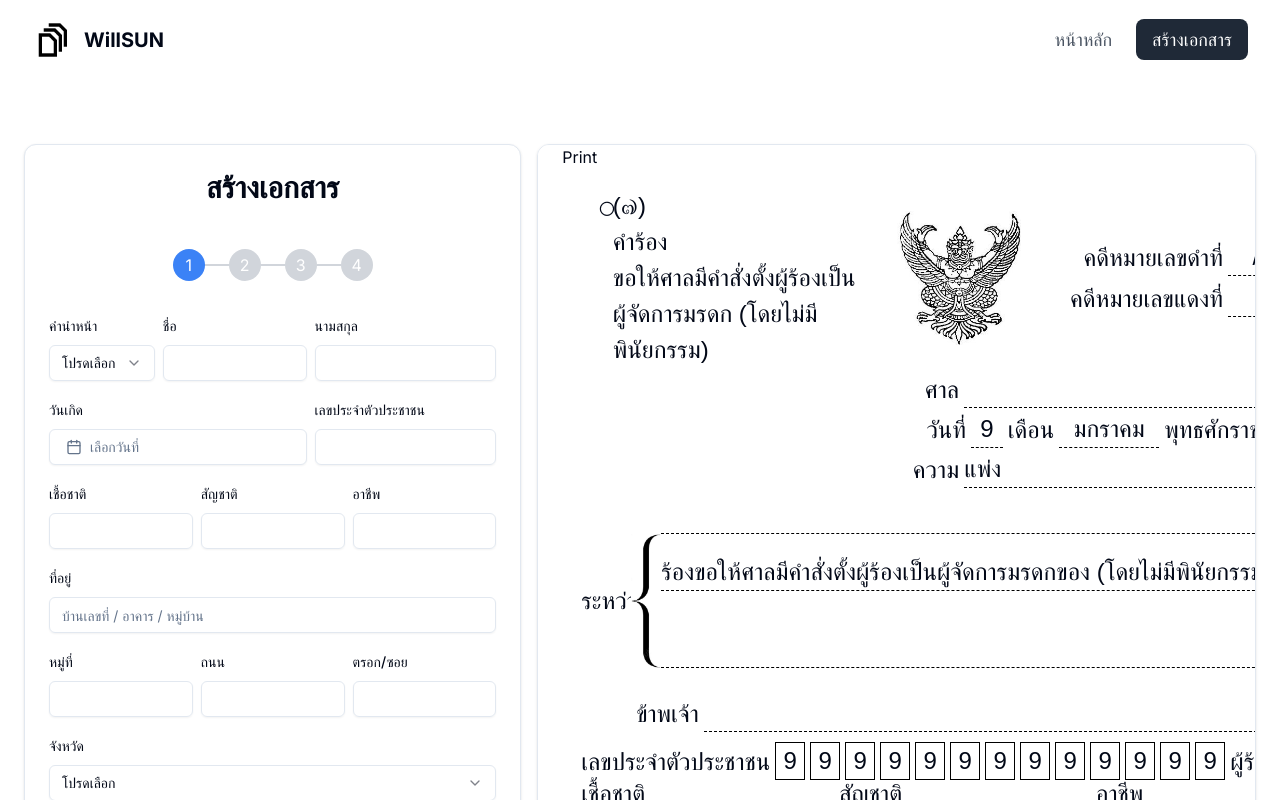
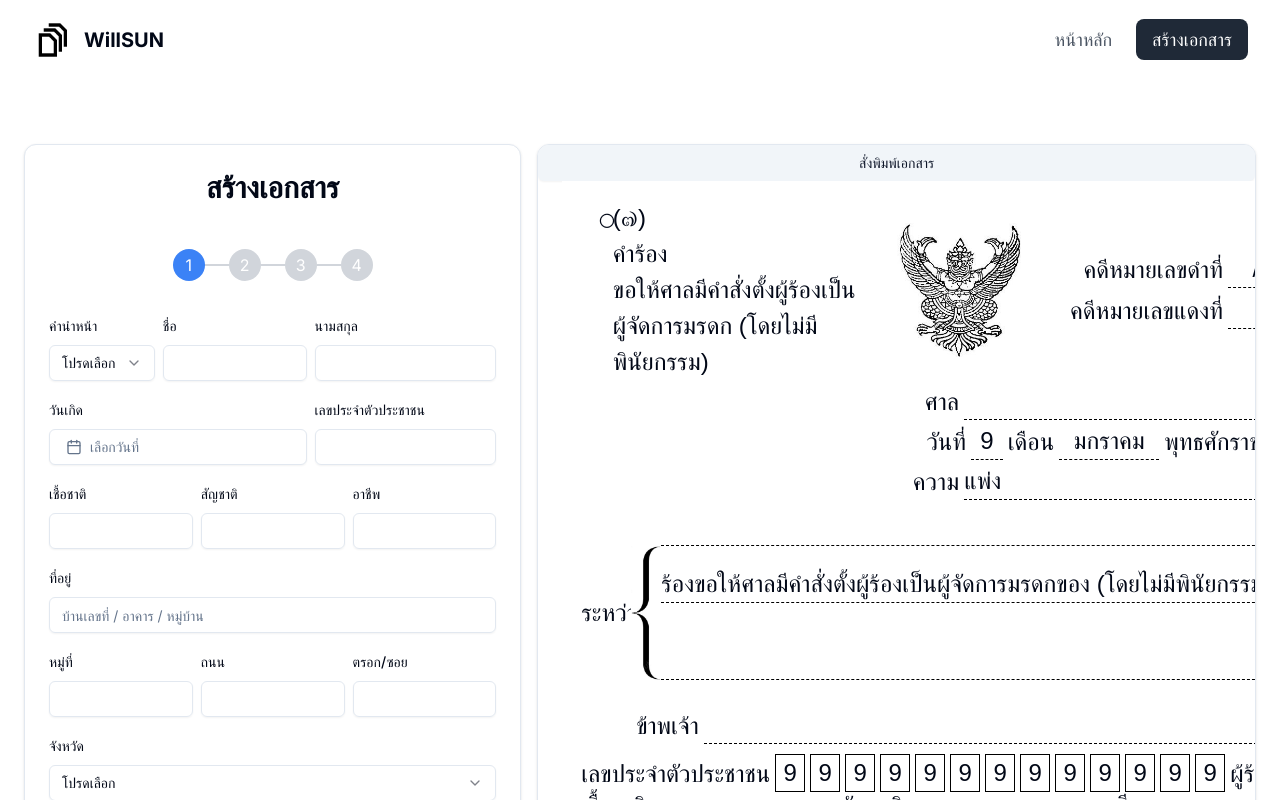
Before and after one commit to hamzcheeze/willsun, a Next.js app: page /generate in a window 1280 px wide. Shown: the top 800 px of the page. Built offline with nearby package versions, Linux system fonts and the light colour scheme; a web font is replaced by a local one.

Commit message:
Add print button

```diff
--- a/components/Body.tsx
+++ b/components/Body.tsx
@@ -16,12 +16,14 @@ import { Input } from "@/components/ui/input"
 import { Button } from '@/components/ui/button';
 import { useState } from 'react';
 import { useForm } from "react-hook-form"
-import { RequestForm } from "@/components/request";
+import RequestForm from "@/components/request";
 import { Step1 } from "@/components/Step1";
 import { Step2 } from "@/components/Step2";
 import { RenderStepper } from "@/components/RenderStepper";
 import { useCaseStore } from "@/stores/caseStore";
 import { useDecedentStore } from "@/stores/decedentStore";
+import { useReactToPrint } from 'react-to-print';
+import { useRef } from 'react';
 
 const Body = () => {
     const form = useForm();
@@ -31,6 +33,12 @@ const Body = () => {
     const { decedentData } = useDecedentStore()
     // const [response, setResponse] = useState(false);
     const [step, setStep] = useState(1);
+    const componentRef = useRef<HTMLDivElement>(null);
+
+    const handlePrint = useReactToPrint({
+        documentTitle: "printed-document",
+        contentRef: componentRef,
+    });
 
     const handlePrevious = () => {
         setStep(step - 1);
@@ -161,7 +169,7 @@ const Body = () => {
     return (
         <section className="grid grid-cols-12 mb-12">
             <div className="col-span-5 mr-4">
-                <Card className="overflow-y-auto h-[314mm]">
+                <Card className="overflow-y-auto h-[317mm]">
                     <CardHeader>
                         <h1 className="text-3xl font-bold mb-5 text-center">สร้างเอกสาร</h1>
                     </CardHeader>
@@ -177,7 +185,7 @@ const Body = () => {
                                             onClick={handlePrevious}
                                             variant="outline"
                                         >
-                                            Previous
+                                            ก่อนหน้า
                                         </Button>
                                     )}
                                     {step < 4 ? (
@@ -186,7 +194,7 @@ const Body = () => {
                                             onClick={handleContinue}
                                             className="ml-auto"
                                         >
-                                            Continue
+                                            ต่อไป
                                         </Button>
                                     ) : (
                                         <Button
@@ -197,7 +205,7 @@ const Body = () => {
                                                 form.handleSubmit(onSubmit)();
                                             }}
                                         >
-                                            Submit
+                                            ยืนยัน
                                         </Button>
                                     )}
                                 </div>
@@ -207,9 +215,17 @@ const Body = () => {
                 </Card>
             </div>
             <div className="col-span-7">
-                <Card className="overflow-y-auto">
+
+                <Card className="overflow-y-auto h-[317mm]">
+                    <Button
+                        className="w-full font-normal"
+                        variant="secondary"
+                        onClick={() => handlePrint()}
+                    >
+                        สั่งพิมพ์เอกสาร
+                    </Button>
                     <CardContent>
-                        <RequestForm />
+                        <RequestForm ref={componentRef} />
                     </CardContent>
                 </Card>
 
--- a/components/PrepareDocs.tsx
+++ b/components/PrepareDocs.tsx
@@ -100,7 +100,7 @@ export const PrepareDocs: FC<PrepareDocsProps> = ({ relation, parentStatus, chil
                         items={deceasedDocs}
                     />
                     <DocumentSection
-                        title="3. ทรัพย์มรดก"
+                        title="3. ทรัพย์มรดกของผู้ตาย"
                         items={inheritanceDocs}
                     />
                     <DocumentSection
--- a/components/request/index.tsx
+++ b/components/request/index.tsx
@@ -1,11 +1,10 @@
 'use client';
 
 import styles from './request.module.css';
-import { useRef } from 'react';
-import { useReactToPrint } from 'react-to-print';
 import { useCaseStore } from "@/stores/caseStore";
 import { useDecedentStore } from "@/stores/decedentStore";
 import { calculateAge } from "@/lib/utils";
+import { forwardRef } from 'react';
 import moment from 'moment';
 
 const THAI_MONTHS = [
@@ -23,10 +22,7 @@ const THAI_MONTHS = [
     'ธันวาคม'
 ];
 
-export const RequestForm = () => {
-    const contentRef = useRef<HTMLDivElement>(null);
-    const reactToPrintFn = useReactToPrint({ contentRef });
-
+const RequestForm = forwardRef<HTMLDivElement>((_props, ref) => {
     const { formData } = useCaseStore()
     const { decedentData } = useDecedentStore()
     const caseData = formData;
@@ -58,9 +54,7 @@ export const RequestForm = () => {
 
     return (
         <>
-            {/* <br /> */}
-            <button onClick={() => reactToPrintFn()}>Print</button>
-            <div ref={contentRef} className={styles.page}>
+            <div ref={ref} className={styles.page}>
                 <div className={styles.row}>
                     <div className={styles.leftColumn}>
                         <div className={styles.gridContainer2left}>
@@ -279,4 +273,8 @@ export const RequestForm = () => {
             </div>
         </>
     );
-};
+});
+
+RequestForm.displayName = 'RequestForm';
+
+export default RequestForm;
```
